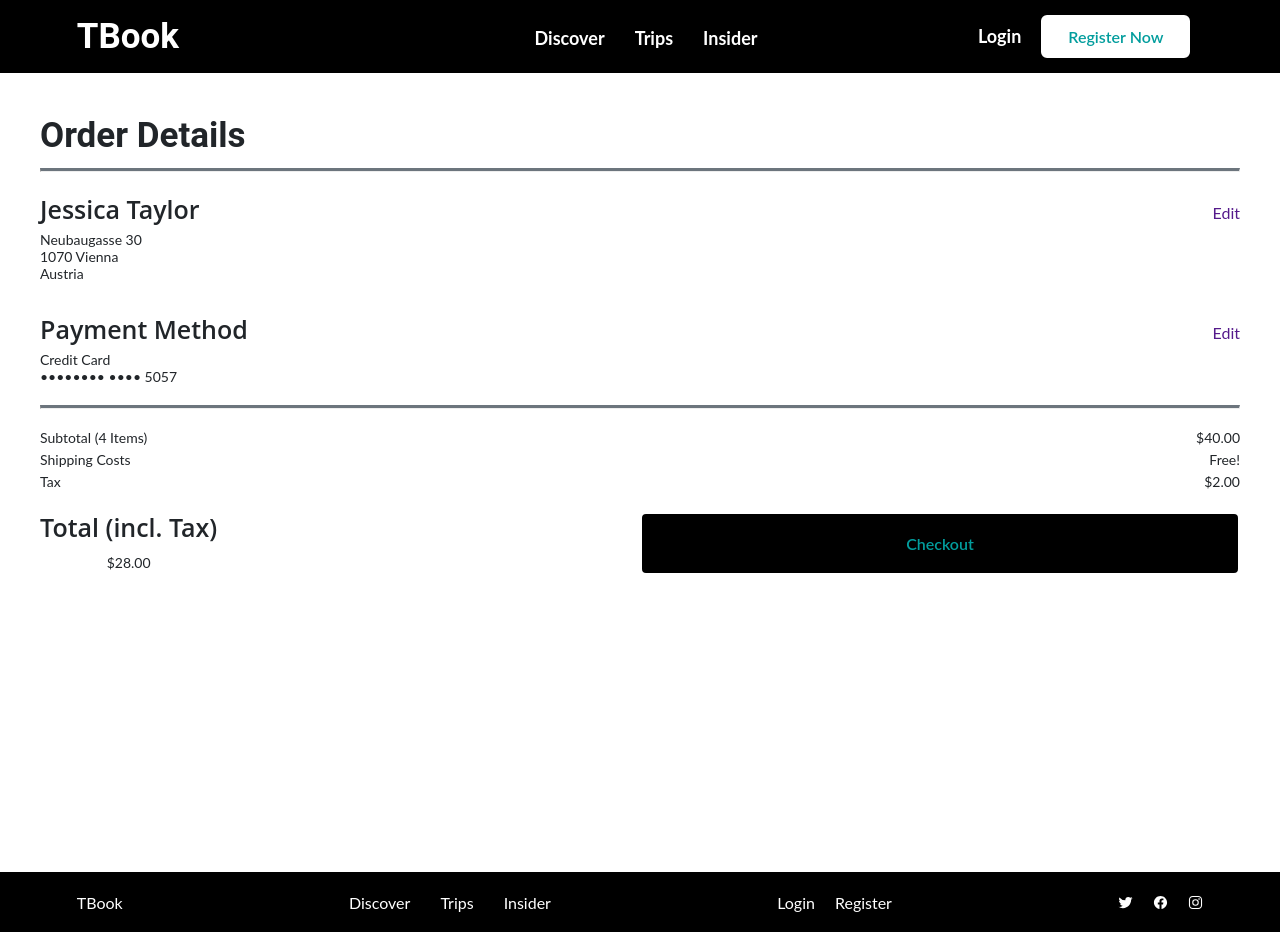
After one commit to idris-yahaya/TBook, a PHP site: page /Tbook/webpages/case5/billing2.php in a window 1280 px wide. The commit adds this page. Run offline with PHP 8.4, Linux system fonts and the light colour scheme.

Commit message:
Bri's shopping and new billing update

```diff
--- a/client_server/includes/header.php
+++ b/client_server/includes/header.php
@@ -5,7 +5,7 @@ if (!isset($_SESSION)) {
 }
 
 // Absolute Website URL (Swap Local-V1 vs Local-V2 GL Server)
-define('BASE_URL', 'http://localhost:3000/client_server');
+define('BASE_URL', 'http://localhost:3000/Tbook/client_server');
 // define('BASE_URL', 'http://localhost:3000/Users/Idris/Desktop/CompSci/Tbook-workspace/TBook/client_server');
 // define('BASE_URL', 'https://swe.umbc.edu/~dp08859/TBook/client_server');
 
--- /dev/null
+++ b/client_server/webpages/case5/billing2.php
@@ -0,0 +1,280 @@
+<?php
+    // Session Start
+    if (!isset($_SESSION)) {
+        session_start();
+    }
+
+    // Check if user is logged in, otherwise redirect to login page
+    // if (!isset($_SESSION['user_id'])) {
+    //     header("Location: ../case1/login.php");
+    //     exit;
+    // }
+?>
+
+<!--
+    Author: Idris Yahaya
+    Date of Creation: 3/10/3024
+    Date of Last Modification: 3/16/2024
+    Version Number: 2
+    Use Case 5: Create Payment and Other Billing Options
+-->
+
+<!DOCTYPE html>
+<html lang="en">
+<head>
+    <meta charset="UTF-8">
+    <meta name="viewport" content="width=device-width, initial-scale=1.0">
+    <title>TBook</title>
+    <!-- Global CSS/Header Link -->
+    <?php include_once __DIR__ . "/../../includes/header.php"; ?>
+
+    <!-- Page Specific CSS and Include Links -->
+    <link rel="stylesheet" href="">
+    <style>
+        /* Main Page Container */
+        .billing-page-container {
+            display: flex;
+            min-height: 100vh;
+            width: 100%;
+        }
+
+        /* Main Page Columns */
+        .right-panel-container {
+            flex: 1;
+            padding: 20px;
+            display: flex;
+            flex-direction: column;
+        }
+
+        /* Billing Cart Container*/
+        .right-panel-container {
+            background-color: var(--bg-dark);
+            padding: 40px;
+            flex: 1;
+        }
+
+        /* Shopping Cart and Order Details Header Section */
+        .header-section {
+            height: 60px;
+            display: flex;
+            justify-content: center;
+            flex-direction: column;
+        }
+
+        .header-title {
+            height: 60px;
+            display: flex;
+            justify-content: space-between;
+            align-items: center;
+            margin-bottom: 10px;
+        }
+
+        .item-title {
+            align-self: center;
+            text-align: right;
+            padding-top: 10px;
+        }
+
+
+
+
+
+
+        /* Panel Section for Address, Payment, Checkout */
+        .right-panel-section {
+            /* border: 1px solid black; */
+            margin-bottom: 10px;
+        }
+
+        /* Order Details Title */
+        .order-title {
+            align-self: center;
+        }
+
+        /* Styling for headings within address, and payment sections */
+        .order-details {
+            display: flex;
+            flex-direction: column;
+            justify-content: space-between;
+        }
+
+        /* Address and Payment Method Section Containers */
+        .address-section, .payment-section {
+            /* border: 1px solid black; */
+            display: flex;
+            align-items: baseline;
+            justify-content: space-between;
+            margin-bottom: 10px;
+            padding: 10px 0px;
+        }
+
+        .address-detail h3, .payment-detail h3 {
+            margin-bottom: 5px;
+        }
+
+        .address-detail p, .payment-detail p {
+            margin: 0;
+            font-size: 14px;
+        }
+
+        /* Billing Section Container */
+        .billing-section {
+            display: flex;
+            flex-direction: column;
+            justify-content: space-between;
+            margin-top: 20px;
+        }
+
+        /* Total Costs Section Container*/
+        .total-section {
+            display: flex;
+            align-items: center;
+            justify-content: space-between;
+            /* border: 1px solid black; */
+            margin-bottom: 5px;
+            padding: 0px 0px;
+        }
+
+        .total-item p {
+            margin: 0;
+            font-size: 14px;
+        }
+
+        /* Checkout Section Container */
+        .checkout-section {
+            display: flex;
+            align-items: center;
+            justify-content: space-between;
+            margin-top: 15px;
+            /* background-color: aqua; */
+        }
+
+        .checkout-label, .checkout-button {
+            flex: 1;
+        }
+
+        /* Checkout Total Cost Label Section */
+        .checkout-label {
+            display: flex;
+            flex-direction: column;
+            justify-content: center;
+            align-items: flex-start;
+        }
+
+        .checkout-label h3 {
+            margin-bottom: 5px;
+        }
+
+        .label-total {
+            display: flex;
+            flex-direction: column;
+        }
+
+        .label-total .price {
+            justify-content: center;
+            align-self: center;
+            padding: 5px;
+            /* background-color: aqua; */
+        }
+
+        /* Checkout Button Section */
+        .checkout-button button {
+            width: 100%;
+            height: 100%;
+            padding: 20px 10px;
+            box-sizing: border-box;
+            background-color: black;
+        }
+    </style>
+</head>
+<body>
+    <!-- Main Page Content -->
+    <main>
+        <!-- Page Container -->
+        <div class="billing-page-container">
+
+            <!-- Shopping Details Section -->
+            <div class="right-panel-container">
+
+                <!-- Order Details Header Section -->
+                <div class="right-panel-section header-section">
+                    <div class="header-title">
+                        <div class="order-title"><h1>Order Details</h1></div>
+                    </div>
+                    <div class="divider-section"><hr class="divider"></div>
+                </div>
+
+                <div class="right-panel-section">
+                    <!-- Address Details Section -->
+                    <div class="order-details">
+                        <div class="address-section">
+                            <div class="address-detail">
+                                <h3>Jessica Taylor</h3>
+                                <p>Neubaugasse 30</p>
+                                <p>1070 Vienna</p>
+                                <p>Austria</p>
+                            </div>
+                            <div class="address-edit"><p><a href="">Edit</a></p></div>
+                        </div>
+
+                        <!-- Payment Method Section -->
+                        <div class="payment-section">
+                            <div class="payment-detail">
+                                <h3>Payment Method</h3>
+                                <p>Credit Card</p>
+                                <p>&#8226;&#8226;&#8226;&#8226;&#8226;&#8226;&#8226;&#8226; &#8226;&#8226;&#8226;&#8226; 5057</p>
+                            </div>
+                            <div class="payment-edit"><p><a href="">Edit</a></p></div>
+                        </div>
+
+                        <!-- Section Divider -->
+                        <div class="divider-section"><hr class="divider"></div>
+
+                        <!-- Billing Section -->
+                        <div class="billing-section">
+                            <!-- Billing Details Summary -->
+                            <div class="total-section">
+                                <div class="total-item"><p>Subtotal (4 Items)</p></div>
+                                <div class="total-item"><p>$40.00</p></div>
+                            </div>
+
+                            <div class="total-section">
+                                <div class="total-item"><p>Shipping Costs</p></div>
+                                <div class="total-item"><p>Free!</p></div>
+                            </div>
+
+                            <div class="total-section">
+                                <div class="total-item"><p>Tax</p></div>
+                                <div class="total-item"><p>$2.00</p></div>
+                            </div>
+
+                            <!-- Checkout Section -->
+                            <div class="total-section checkout-section">
+                                <!-- Total Cost of Purchase -->
+                                <div class="total-item checkout-label">
+                                    <div class="label-total">
+                                        <h3>Total (incl. Tax)</h3>
+                                        <div class="price"><p>$28.00</p></div>
+                                    </div>
+                                </div>
+
+                                <!-- Checkout Submission Button -->
+                                <div class="total-item checkout-button">
+                                    <button type="submit" class="btn primary-button">Checkout</button>
+                                </div>
+                            </div>
+                        </div>
+                    </div>
+                </div>
+            </div>
+        </div>
+    </main>
+
+    <!-- Page Specific JS and Include Links -->
+    <script src=""></script>
+    <script></script>
+
+    <!-- Global JS/Footer Link -->
+    <?php include_once __DIR__ . "/../../includes/footer.php"; ?>
+</body>
+</html>
```
